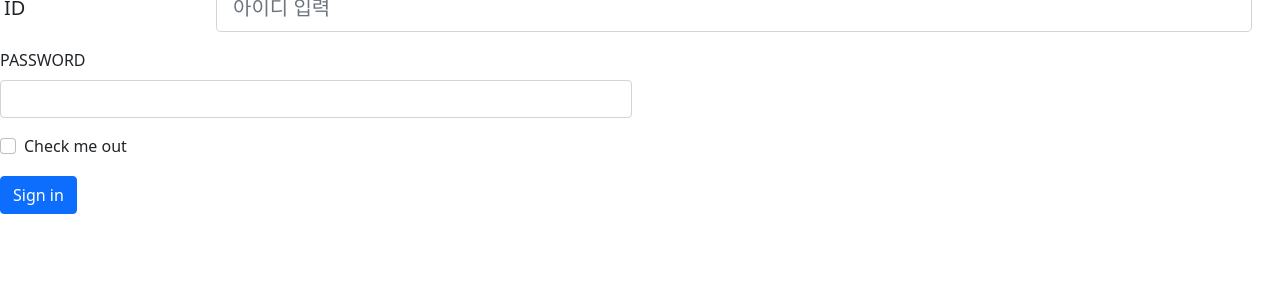
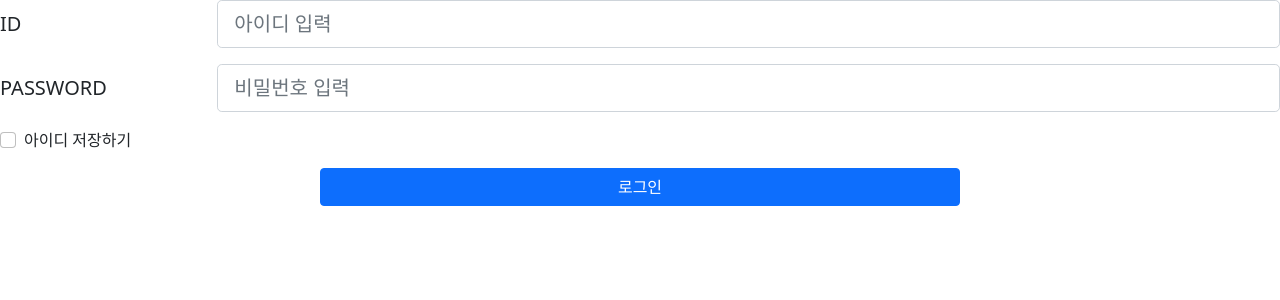
Before and after one commit to Design-Project/Reflix, a Vue app in the folder front-end/: page /3000 in a window 1280 px wide. Shown: the top 300 px of the page. Built offline with nearby package versions, Linux system fonts and the light colour scheme.

Commit message:
로그인 화면

```diff
--- a/front-end/src/components/Login.vue
+++ b/front-end/src/components/Login.vue
@@ -1,27 +1,26 @@
 <template>
-  <form class="row g-3">
-  <div class="row">
+<div>
+
+  <div class="row mb-3">
   <label for="colFormLabelLg" class="col-sm-2 col-form-label col-form-label-lg">ID</label>
   <div class="col-sm-10">
     <input type="email" class="form-control form-control-lg" id="colFormLabelLg" placeholder="아이디 입력">
   </div>
   </div>
-  <div class="col-md-6">
-    <label for="inputPassword4" class="form-label">PASSWORD</label>
-    <input type="password" class="form-control" id="inputPassword4">
+  <div class="row mb-3">
+  <label for="colFormLabelLg" class="col-sm-2 col-form-label col-form-label-lg">PASSWORD</label>
+  <div class="col-sm-10">
+    <input type="email" class="form-control form-control-lg" id="colFormLabelLg" placeholder="비밀번호 입력">
   </div>
-  <div class="col-12">
-    <div class="form-check">
-      <input class="form-check-input" type="checkbox" id="gridCheck">
-      <label class="form-check-label" for="gridCheck">
-        Check me out
-      </label>
-    </div>
   </div>
-  <div class="col-12">
-    <button type="submit" class="btn btn-primary">Sign in</button>
+  <div class="mb-3 form-check">
+    <input type="checkbox" class="form-check-input" id="exampleCheck1">
+    <label class="form-check-label" for="exampleCheck1">아이디 저장하기</label>
   </div>
-  </form>
+  <div class="d-grid gap-2 col-6 mx-auto">
+  <button class="btn btn-primary" type="button">로그인</button>
+</div>
+</div>
 </template>
 
 <script>
@@ -31,5 +30,8 @@ export default {
 </script>
 
 <style>
+.login{
+  margin-top: 100px;
+}
 
 </style>
```
